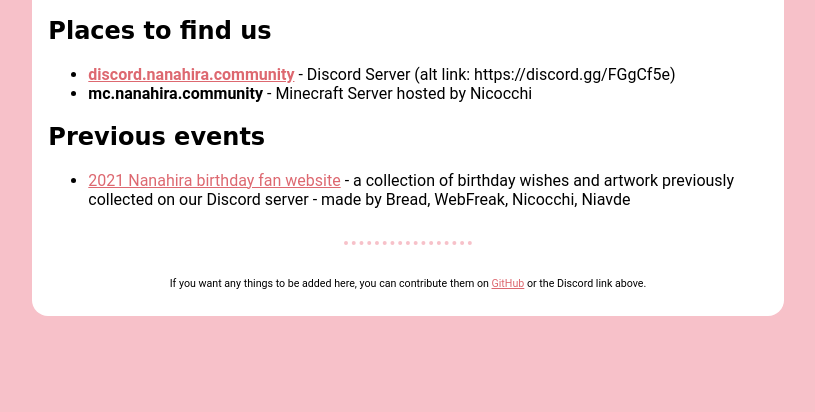
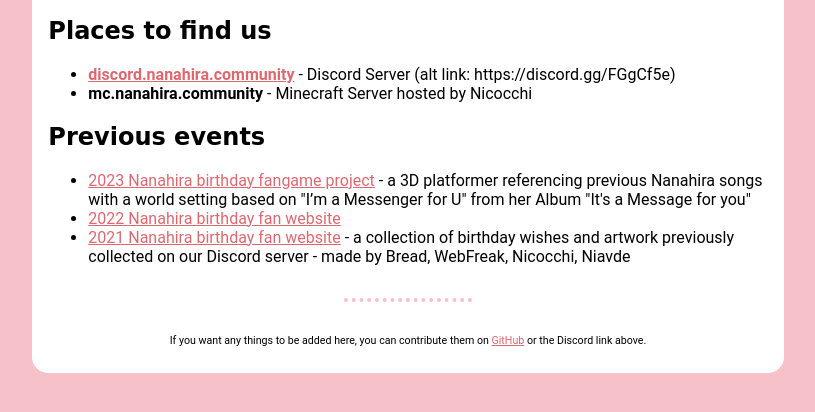
Before and after one commit to NanahiraCommunity/nanahira.community, a plain HTML site: page index.html in a window 1280 px wide. Shown: the part 186-598 px from the top of the page, without its empty margins (232-1047 px from the left). Drawn offline with Linux system fonts and the light colour scheme; a web font is replaced by a local one.

Commit message:
update event links

```diff
--- a/index.html
+++ b/index.html
@@ -77,6 +77,8 @@ a {
 		</ul>
 		<h2>Previous events</h2>
 		<ul>
+			<li><a href="https://birthday23.nanahira.community">2023 Nanahira birthday fangame project</a> - a 3D platformer referencing previous Nanahira songs with a world setting based on "I’m a Messenger for U" from her Album "It's a Message for you"</li>
+			<li><a href="https://birthday22.nanahira.community">2022 Nanahira birthday fan website</a></li>
 			<li><a href="https://birthday21.nanahira.community">2021 Nanahira birthday fan website</a> - a collection of birthday wishes and artwork previously collected on our Discord server - made by Bread, WebFreak, Nicocchi, Niavde</li>
 		</ul>
 		<hr/>
```
